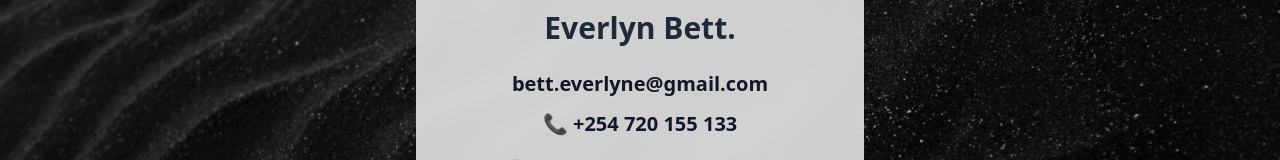
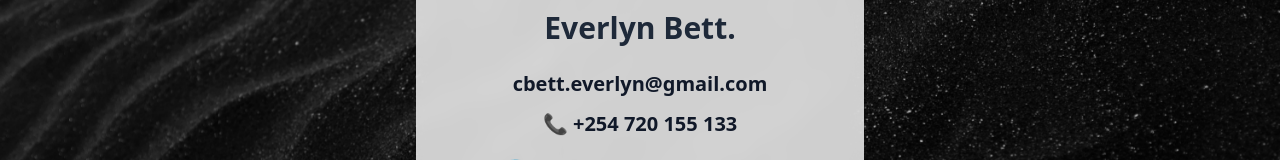
Before and after one commit to Raymondsang/Portfolio-website1, a React (Vite) app: page /Contact in a window 1280 px wide. Shown: the part 270-430 px from the top of the page. Built offline with nearby package versions, Linux system fonts and the light colour scheme.

Commit message:
more changes to the email adresses

```diff
--- a/src/Components/Contact.jsx
+++ b/src/Components/Contact.jsx
@@ -44,7 +44,7 @@ const Contact = () => {
               href="mailto:cbett.everlyn@gmail.com"
               className="hover:text-pink-600 transition duration-300"
             >
-              bett.everlyne@gmail.com
+              cbett.everlyn@gmail.com
             </a>
           </p>
           <p className="text-xl font-semibold text-gray-900 mt-3">
```
